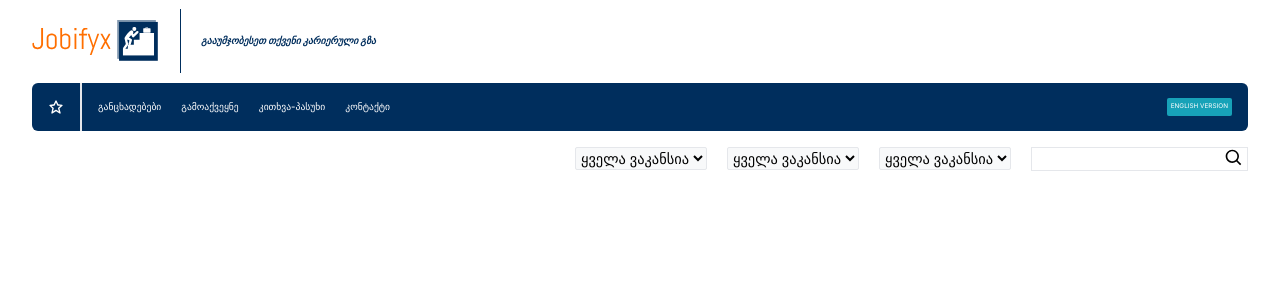
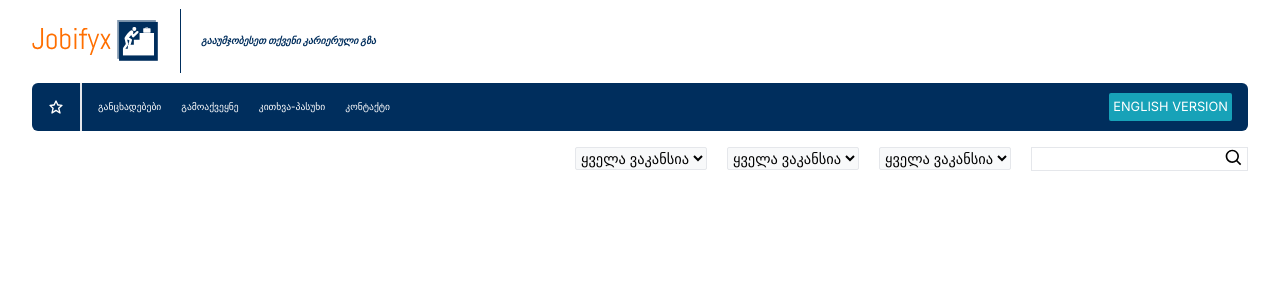
Before and after one commit to sandro21-glitch/jobifyx, a React (Vite) app: page / in a window 1280 px wide. Shown: the top 300 px of the page. Built offline with nearby package versions, Linux system fonts and the light colour scheme.

Commit message:
update EnglishBtn.tsx

```diff
--- a/src/features/navbar/EnglishBtn.tsx
+++ b/src/features/navbar/EnglishBtn.tsx
@@ -1,12 +1,12 @@
-
-
 const EnglishBtn = () => {
   return (
-    <button className=" text-[.4rem] uppercase text-white bg-secondary p-1
-         mr-4 rounded-sm hover:bg-white hover:text-secondary transition-colors">
-          English Version
-        </button>
-  )
-}
+    <button
+      className=" text-[.8rem] uppercase text-white bg-secondary p-1
+         mr-4 rounded-sm hover:bg-white hover:text-secondary transition-colors"
+    >
+      English Version
+    </button>
+  );
+};
 
-export default EnglishBtn
+export default EnglishBtn;
```
